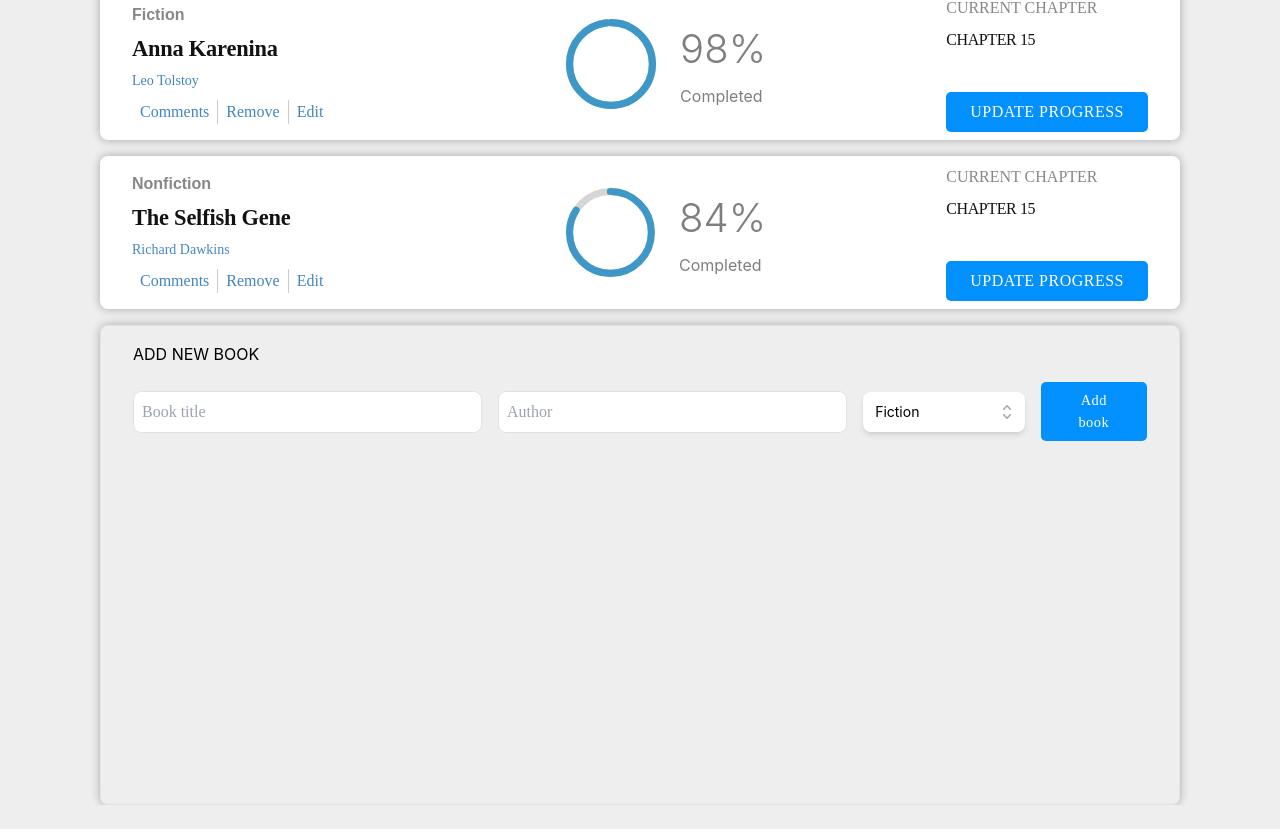
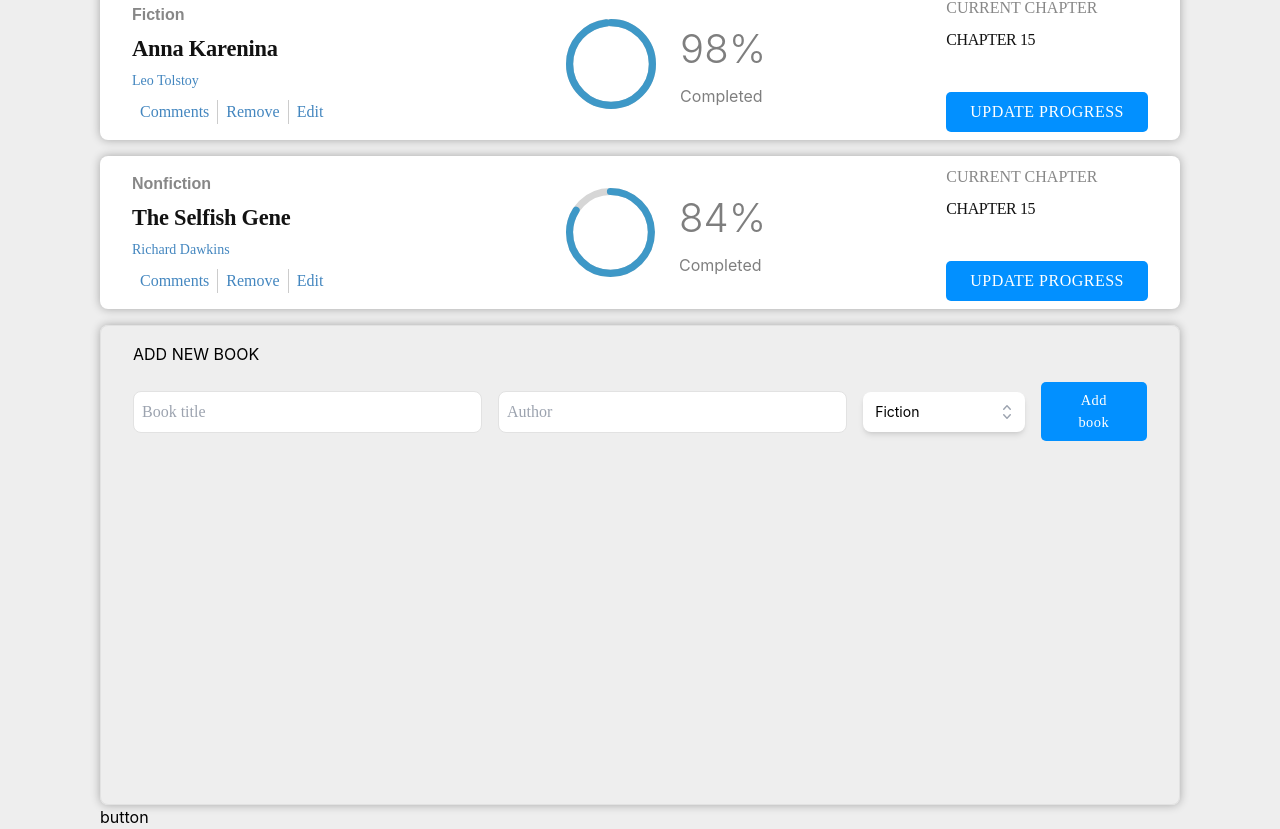
Before and after one commit to prg-04/BookStore_CMS, a React (Create React App) app: page / in a window 1280 px wide. Shown: the part 278-1107 px from the top of the page. Before the commit the page ends 1083 px from the top, so only its background shows below. Built offline with nearby package versions, Linux system fonts and the light colour scheme.

Commit message:
Add react-redux and app initial state

```diff
--- /dev/null
+++ b/src/components/Button.jsx
@@ -0,0 +1,11 @@
+import React from 'react'
+
+const Button = ({ }) => {
+  return (
+      <>
+          <button>button</button>
+      </>
+  )
+}
+
+export default Button
--- a/src/components/Home.jsx
+++ b/src/components/Home.jsx
@@ -3,6 +3,7 @@
 import Book from './Book';
 import Form from './Form';
 import genRandNum from '../utils/randomNum';
+import Button from './Button';
 
 function Home() {
   const initialBooks = useSelector((state) => state.book);
@@ -44,6 +45,7 @@
         ))}
       </ul>
       <Form setBooks={setBooks} />
+      <Button />
     </div>
   );
 }
```
